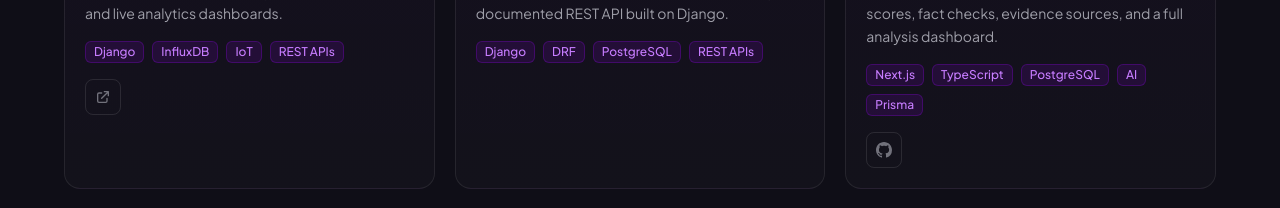
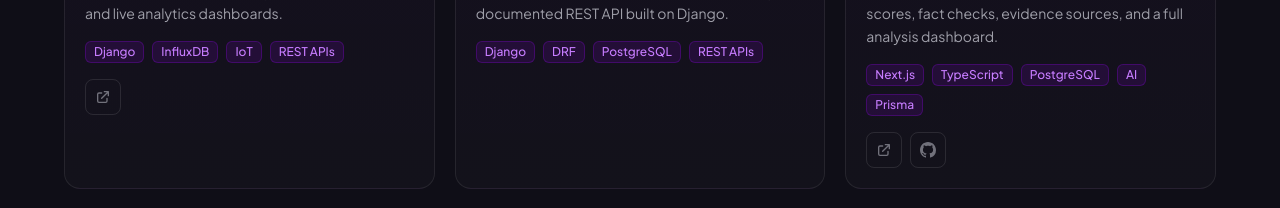
Before and after one commit to Samiahamad37/my-portfolio, a Next.js app: page / in a window 1280 px wide. Shown: the part 3280-3488 px from the top of the page. Built offline with nearby package versions, Linux system fonts and the light colour scheme.

Commit message:
adding link to the truthguard project

```diff
--- a/src/data/portfolio.ts
+++ b/src/data/portfolio.ts
@@ -95,7 +95,7 @@ export const projects = [
     ],
     tags: ["Next.js", "TypeScript", "PostgreSQL", "AI", "Prisma"],
     image: "/projects/truthguard-ai.jpg",
-    liveUrl: "",
+    liveUrl: "https://truthguard-ai-gamma.vercel.app/",
     githubUrl: "https://github.com/Samiahamad37/Truthguard-AI",
   },
   {
```
